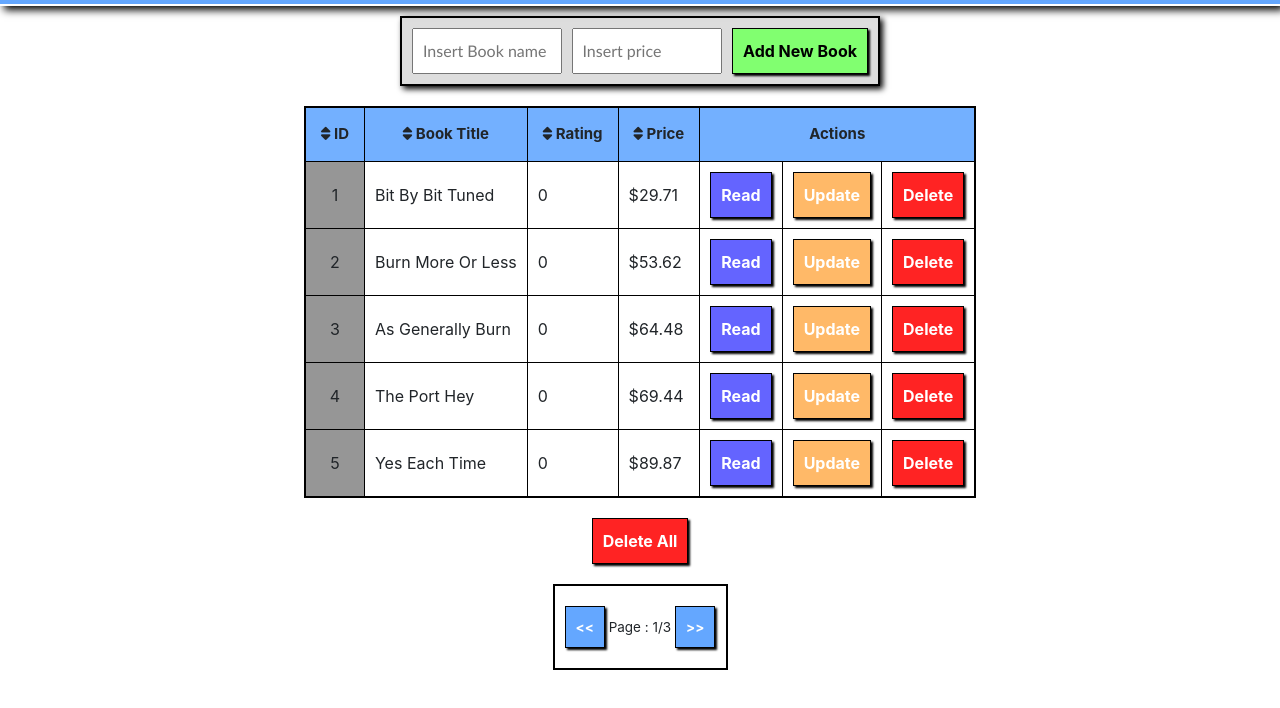
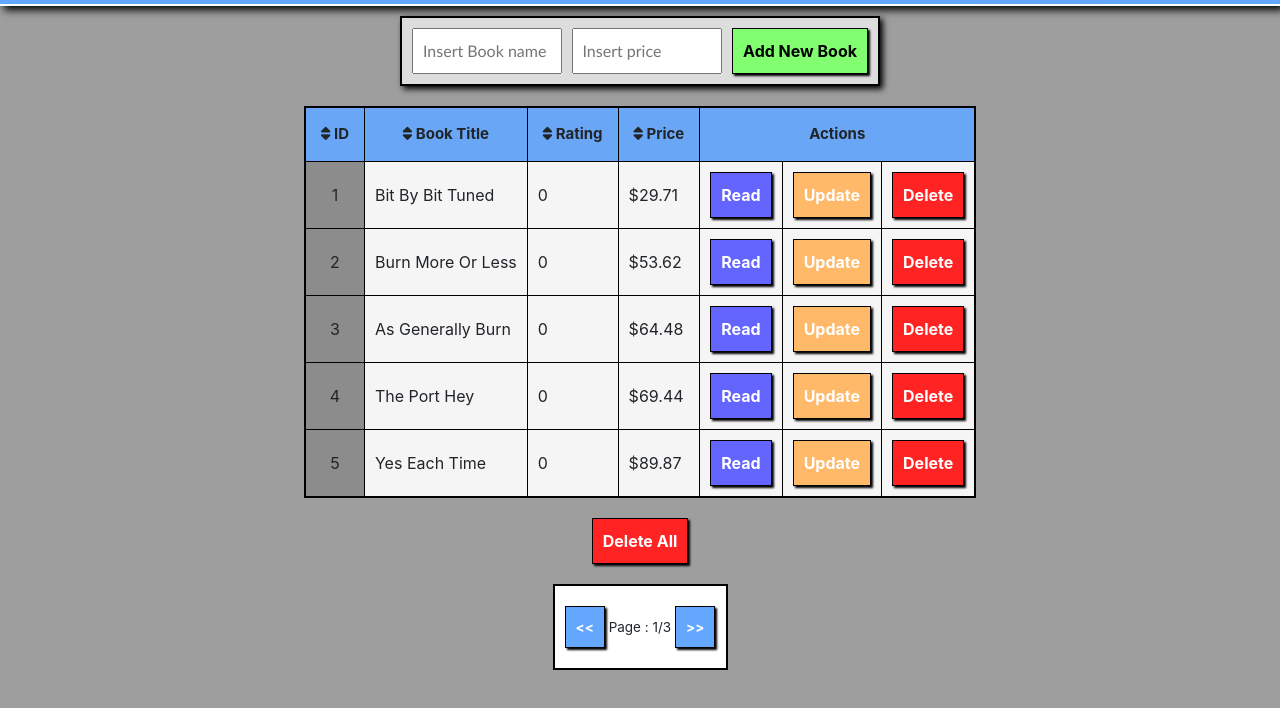
Before and after one commit to eyalskl/Book-Shop, a plain HTML site: page index.html in a window 1280 px wide. Shown: the part 54-762 px from the top of the page. Drawn offline with nearby package versions, Linux system fonts and the light colour scheme; the site is published under a folder, as on GitHub Pages, so addresses that start at the root find nothing.

Commit message:
fixed bg

```diff
--- a/css/main.css
+++ b/css/main.css
@@ -1,7 +1,7 @@
 body {
     margin: 0;
     text-align: center;
-    background: url('/imgs/bg.jpg') no-repeat center center fixed;
+    background: url('../imgs/bg.jpg') no-repeat center center fixed;
     background-size: cover;
     font-family: 'Heebo', sans-serif;
     ;
```
